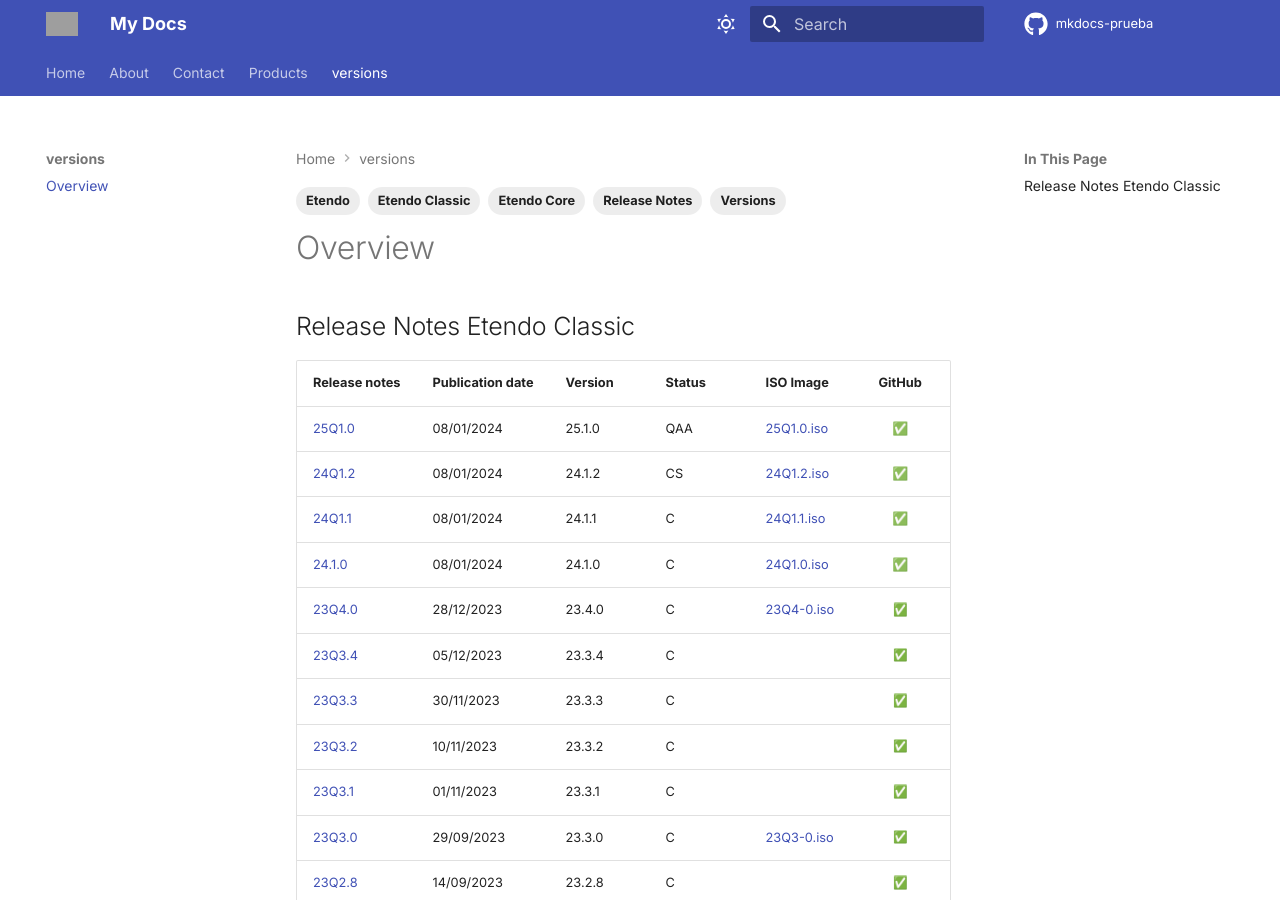
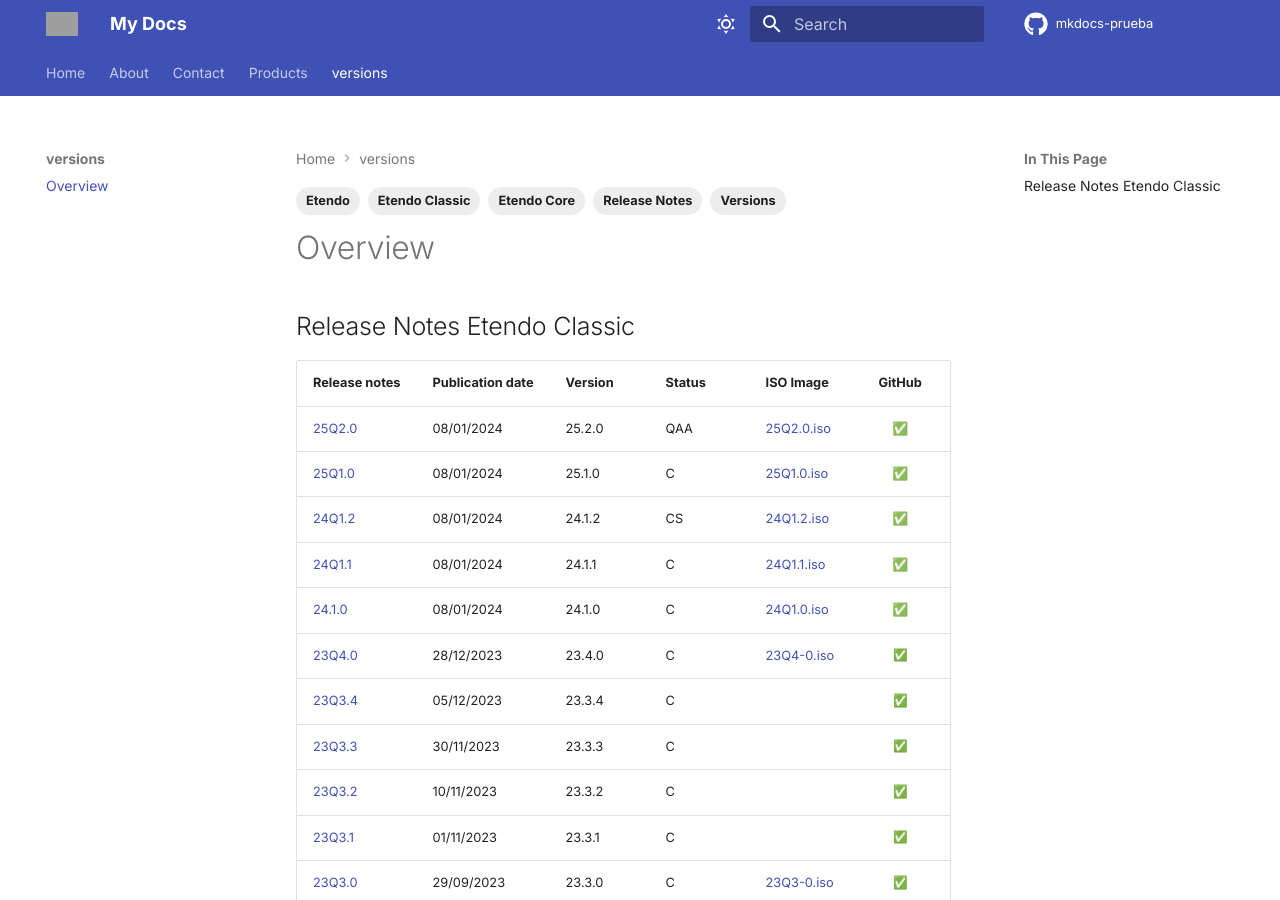
Before and after one commit to facumoyanosmf/mkdocs-prueba, an MkDocs documentation site: the page built from docs/versions/overview.md, in a window 1280 px wide and 900 px high. Built offline with MkDocs 1.6.1 and Material for MkDocs 9.7.7, drawn with Linux system fonts in a browser that asks for light colours; emoji names are drawn with the system emoji font; comment, search, counter and statistics services are not loaded; the version menu is left out; grey boxes are pictures that could not be loaded.

Commit message:
Publish new plugin version: 25.2.0 📄

```diff
--- a/docs/versions/overview.md
+++ b/docs/versions/overview.md
@@ -12,7 +12,8 @@
 
 | Release notes | Publication date | Version | Status | ISO Image | GitHub |
 | ---           | ---              | ---     | ---    | ---       | :---:  |
-| [25Q1.0](https://github.com/facumoyanosmf/mkdocs-prueba/releases/tag/pubished){target="_blank"} | 08/01/2024 | 25.1.0 | QAA | [25Q1.0.iso](https://etendo-appliances.s3.eu-west-1.amazonaws.com/etendo/iso/etendo-25.1.0.iso){target="_blank"} | ✅ |
+| [25Q2.0](https://github.com/facumoyanosmf/mkdocs-prueba/releases/tag/pubished){target="_blank"} | 08/01/2024 | 25.2.0 | QAA | [25Q2.0.iso](https://etendo-appliances.s3.eu-west-1.amazonaws.com/etendo/iso/etendo-25.2.0.iso){target="_blank"} | ✅ |
+| [25Q1.0](https://github.com/facumoyanosmf/mkdocs-prueba/releases/tag/pubished){target="_blank"} | 08/01/2024 | 25.1.0 | C | [25Q1.0.iso](https://etendo-appliances.s3.eu-west-1.amazonaws.com/etendo/iso/etendo-25.1.0.iso){target="_blank"} | ✅ |
 | [24Q1.2](https://github.com/facumoyanosmf/mkdocs-prueba/releases/tag/pubished){target="_blank"} | 08/01/2024 | 24.1.2 | CS | [24Q1.2.iso](https://etendo-appliances.s3.eu-west-1.amazonaws.com/etendo/iso/etendo-24.1.2.iso){target="_blank"} | ✅ |
 | [24Q1.1](https://github.com/facumoyanosmf/mkdocs-prueba/releases/tag/pubished){target="_blank"} | 08/01/2024 | 24.1.1 | C | [24Q1.1.iso](https://etendo-appliances.s3.eu-west-1.amazonaws.com/etendo/iso/etendo-24.1.1.iso){target="_blank"} | ✅ |
 | [24.1.0](https://github.com/facumoyanosmf/mkdocs-prueba/releases/tag/pubished){target="_blank"} | 08/01/2024 | 24.1.0 | C | [24Q1.0.iso](https://etendo-appliances.s3.eu-west-1.amazonaws.com/etendo/iso/etendo-24.1.0.iso){target="_blank"} | ✅ |
```
